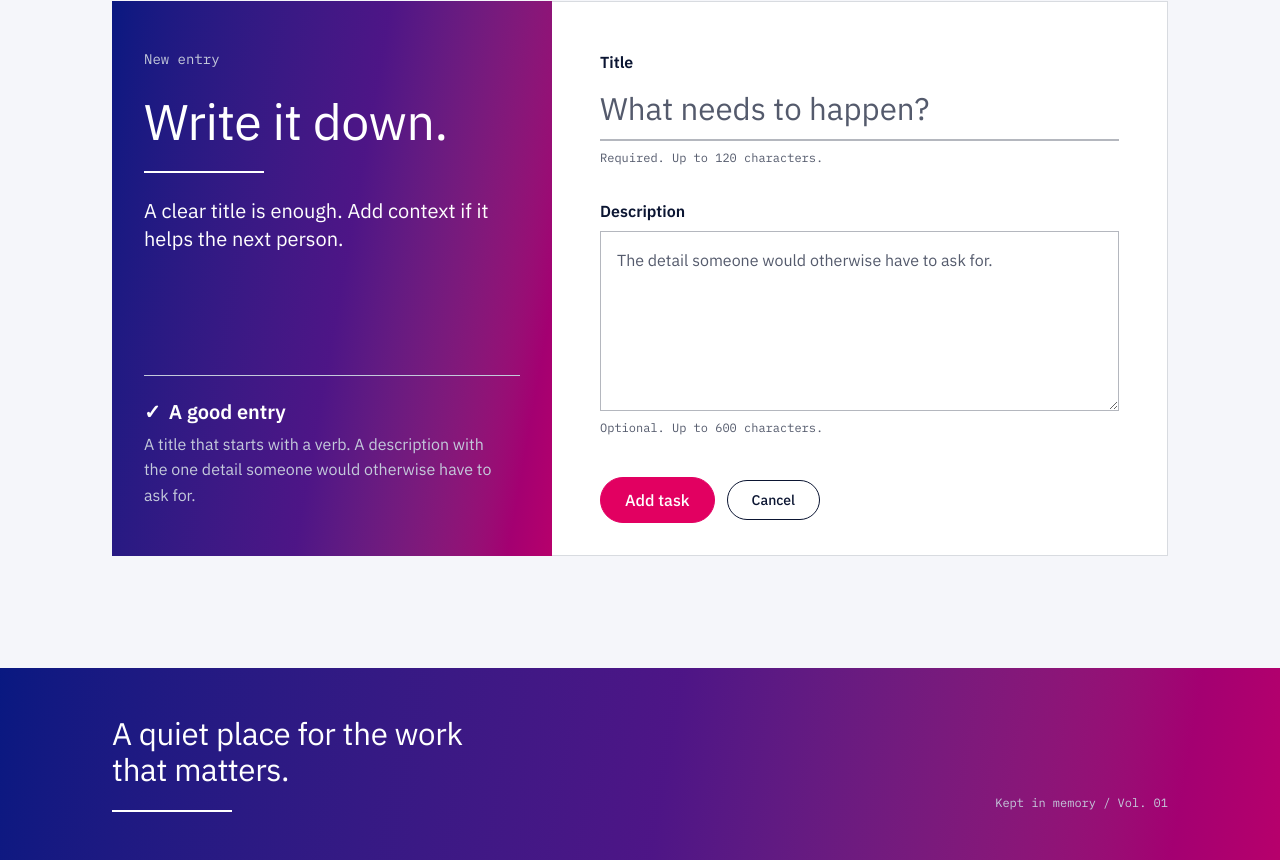
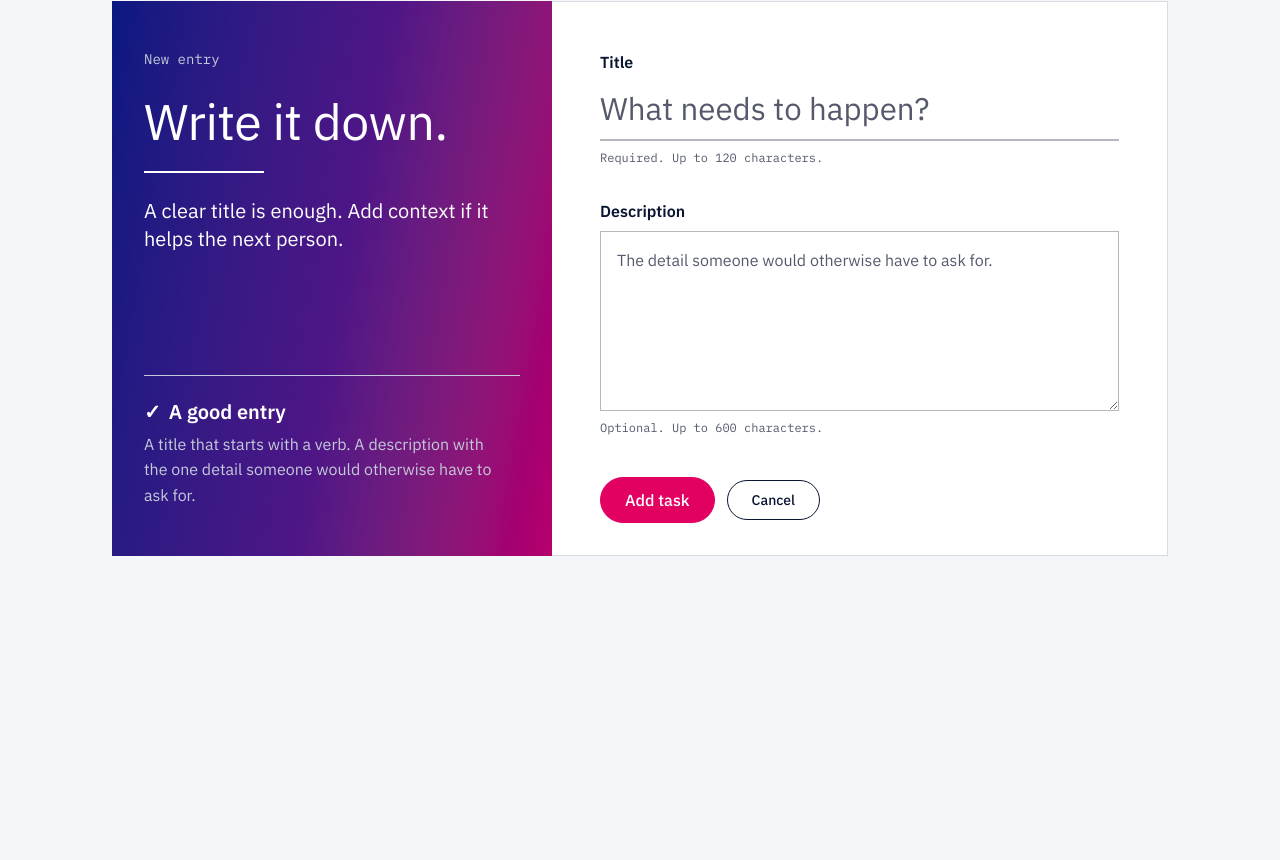
Before and after one commit to claudiodeolli/artefact-task-manager, a Next.js app: page /tasks/new in a window 1280 px wide. Shown: the part 147-1007 px from the top of the page. After the commit the page ends 815 px from the top, so only its background shows below. Built offline with nearby package versions, Linux system fonts and the light colour scheme.

Commit message:
refactor(ui): remove the application footer

```diff
--- a/src/app/layout.tsx
+++ b/src/app/layout.tsx
@@ -1,4 +1,3 @@
-import ApplicationFooter from "@/components/application-footer/ApplicationFooter";
 import ApplicationHeader from "@/components/application-header/ApplicationHeader";
 import ApplicationTrpcProvider from "@/trpc/client/ApplicationTrpcProvider";
 import type { Metadata } from "next";
@@ -46,7 +45,6 @@ export default function RootLayout({ children }: RootLayoutProperties) {
                         <main id="main-content" className="applicationMain" tabIndex={-1}>
                             {children}
                         </main>
-                        <ApplicationFooter />
                     </div>
                 </ApplicationTrpcProvider>
             </body>
--- a/src/components/application-footer/ApplicationFooter.tsx
+++ /dev/null
@@ -1,14 +0,0 @@
-import styles from "./application-footer.module.css";
-
-export default function ApplicationFooter() {
-    return (
-        <footer className={styles.applicationFooter}>
-            <div className={styles.applicationFooterContent}>
-                <p className={styles.applicationFooterQuote}>
-                    A quiet place for the work that matters.
-                </p>
-                <p className={styles.applicationFooterColophon}>Kept in memory / Vol. 01</p>
-            </div>
-        </footer>
-    );
-}
--- a/src/components/application-footer/application-footer.module.css
+++ /dev/null
@@ -1,67 +0,0 @@
-.applicationFooter {
-    background: var(--gradient-band);
-    color: var(--color-on-dark);
-}
-
-.applicationFooterContent {
-    display: flex;
-    align-items: flex-end;
-    justify-content: space-between;
-    gap: var(--space-md);
-    width: 100%;
-    max-width: var(--page-max);
-    margin-inline: auto;
-    padding: var(--space-xl) var(--space-2xl);
-}
-
-.applicationFooterQuote {
-    position: relative;
-    max-width: 22ch;
-    padding-bottom: var(--space-md);
-    font-family: var(--font-display);
-    font-size: var(--text-xl);
-    font-weight: 400;
-    letter-spacing: -0.01em;
-    line-height: 1.15;
-}
-
-.applicationFooterQuote::after {
-    content: "";
-    position: absolute;
-    left: 0;
-    bottom: 0;
-    width: 120px;
-    height: var(--rule-motif);
-    background: var(--color-on-dark);
-}
-
-.applicationFooterColophon {
-    color: var(--color-on-dark-2);
-    font-family: var(--font-mono);
-    font-size: var(--text-xs);
-    white-space: nowrap;
-}
-
-@media (max-width: 1100px) {
-    .applicationFooterContent {
-        padding: var(--space-xl) var(--space-lg);
-    }
-}
-
-@media (max-width: 900px) {
-    .applicationFooterContent {
-        padding: var(--space-lg) var(--space-md);
-    }
-}
-
-@media (max-width: 600px) {
-    .applicationFooterContent {
-        flex-direction: column;
-        align-items: flex-start;
-        padding: var(--space-lg) var(--space-sm);
-    }
-
-    .applicationFooterQuote {
-        font-size: var(--text-lg);
-    }
-}
```
Also changed, not shown: contexto/01 Decisões/2026-11-13 redesign visual.md (+1 -0 lines), 1 other file (tests, documents, lock files or other folders).
